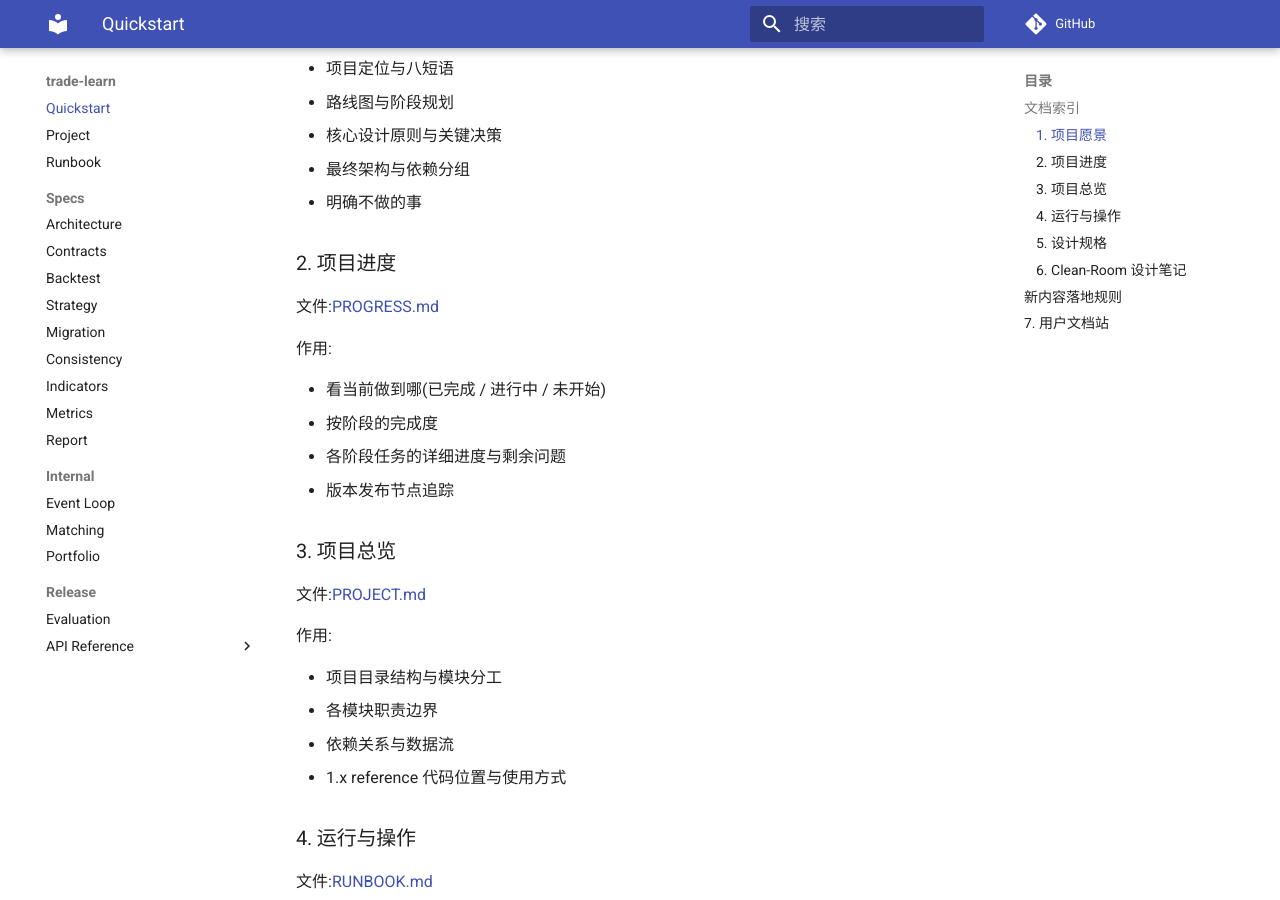
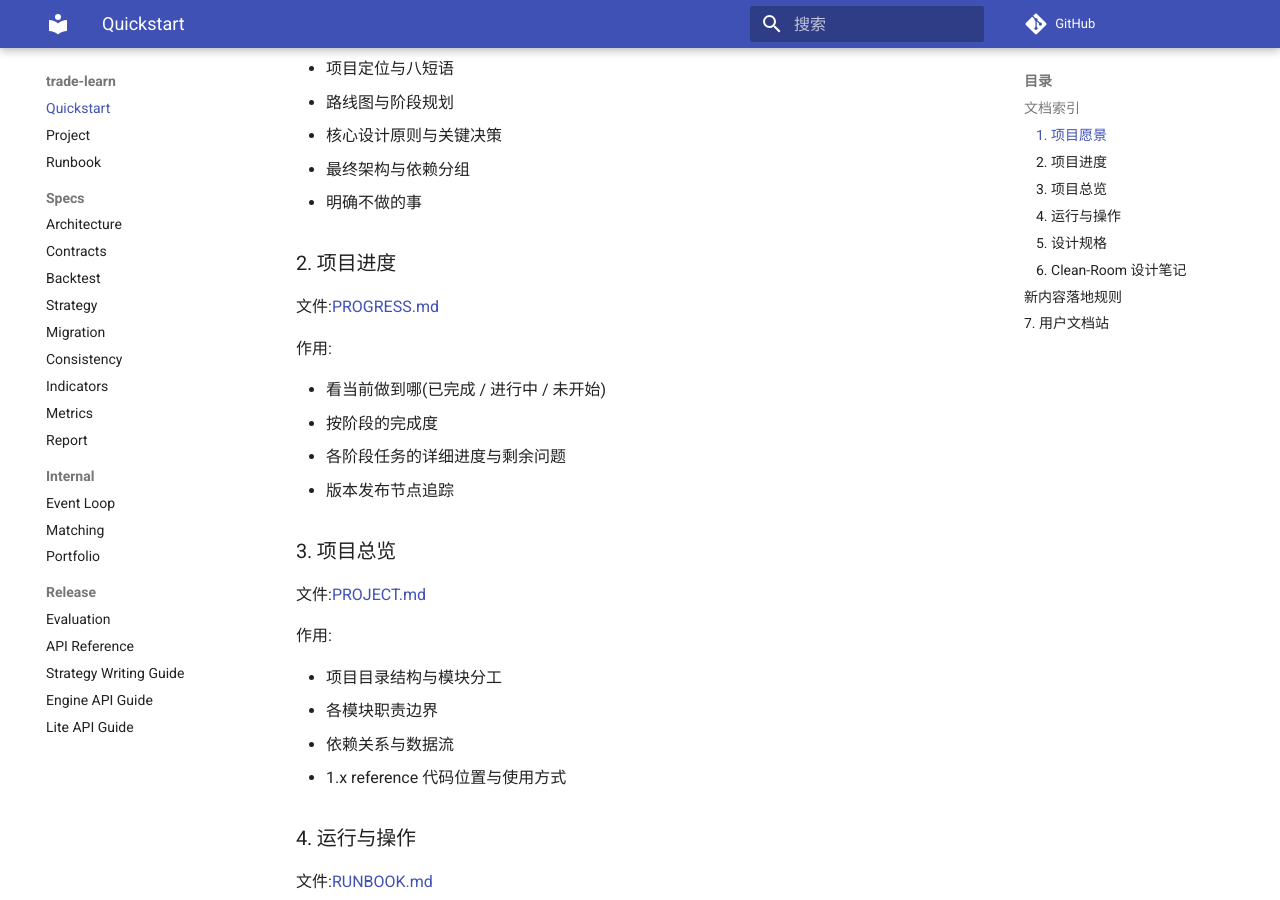
Before and after one commit to MuuYesen/trade-learn, an MkDocs documentation site: the page built from docs/README.md, in a window 1280 px wide and 900 px high, scrolled down 411 px. Built offline with MkDocs 1.6.1 and Material for MkDocs 9.7.7, drawn with Linux system fonts in a browser that asks for light colours; comment, search, counter and statistics services are not loaded; part of the change alters nothing that is shown.

```diff
--- a/mkdocs.yml
+++ b/mkdocs.yml
@@ -45,17 +45,7 @@ nav:
       - Portfolio: internal/portfolio.md
   - Release:
       - Evaluation: release/evaluation.md
-      - API Reference:
-          - Overview: api/reference.md
-          - Strategy Writing Guide: api/strategy.md
-          - Engine API Guide: api/engine.md
-          - Lite API Guide: api/lite.md
-          - Reference:
-              - Engine: api/reference/engine.md
-              - Lite: api/reference/lite.md
-              - Data: api/reference/data.md
-              - Indicators: api/reference/indicators.md
-              - Metrics: api/reference/metrics.md
-              - Factor: api/reference/factor.md
-              - Report: api/reference/report.md
-              - ML: api/reference/ml.md
+      - API Reference: api/reference.md
+      - Strategy Writing Guide: api/strategy.md
+      - Engine API Guide: api/engine.md
+      - Lite API Guide: api/lite.md
```
